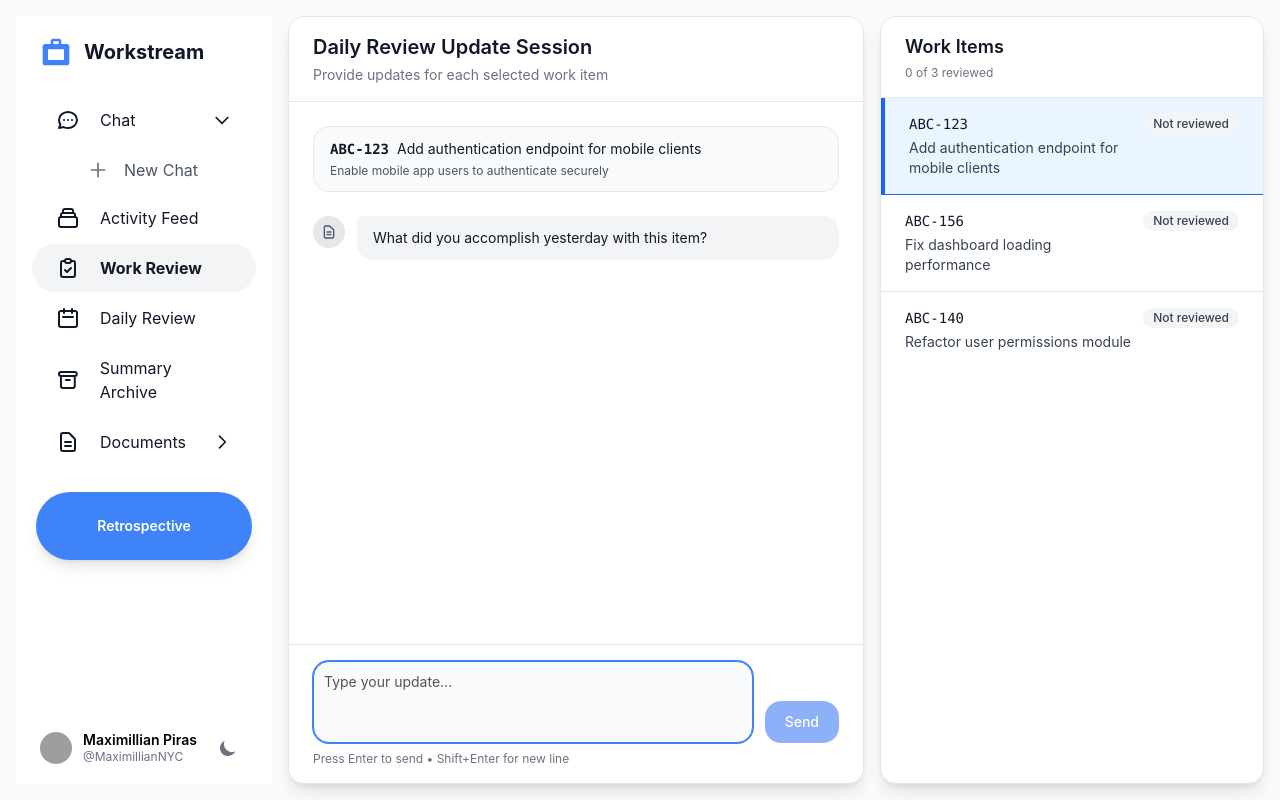
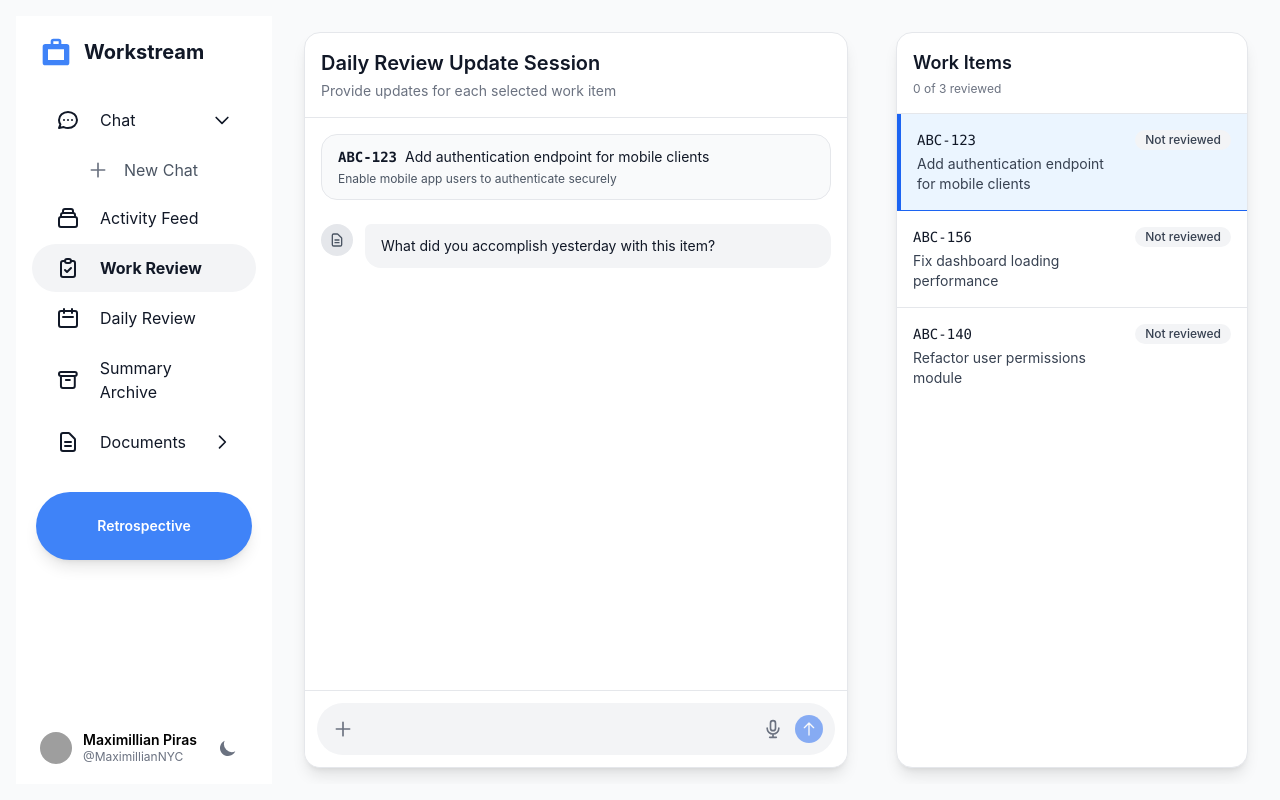
Before and after one commit to corbin1988/workstream-frontend-poc, a Next.js app: page /workreview in a window 1280 px wide. Built offline with nearby package versions, Linux system fonts and the light colour scheme; grey boxes are pictures that could not be loaded.

Commit message:
Clean up work review

```diff
--- a/src/pages/workreview.tsx
+++ b/src/pages/workreview.tsx
@@ -126,11 +126,11 @@ export default function WorkReview() {
           />
 
           {/* Main Content - Two Column Layout */}
-          <div className="flex-1 flex h-full gap-4">
+          <main className="flex-1 bg-gray-50 dark:bg-gray-900 h-full overflow-hidden flex gap-4 px-4 py-4">
             {/* Left Column - Prompt + Input */}
-            <div className="flex-1 bg-white dark:bg-gray-800 border border-gray-200 dark:border-gray-700 rounded-lg shadow-lg flex flex-col overflow-hidden">
+            <div className="flex-1 bg-white dark:bg-gray-800 border border-gray-200 dark:border-gray-700 rounded-lg shadow-lg flex flex-col overflow-hidden h-full">
               {/* Header */}
-              <div className="border-b border-gray-200 dark:border-gray-700 px-6 py-4">
+              <div className="border-b border-gray-200 dark:border-gray-700 p-4">
                 <h1 className="text-xl font-semibold text-gray-900 dark:text-white">
                   Daily Review Update Session
                 </h1>
@@ -140,7 +140,7 @@ export default function WorkReview() {
               </div>
 
               {/* Chat Area */}
-              <div className="flex-1 overflow-y-auto px-6 py-6">
+              <div className="flex-1 overflow-y-auto p-4">
                 {isComplete ? (
                   <div className="h-full flex flex-col items-center justify-center max-w-2xl mx-auto">
                     <div className="p-4 bg-green-100 dark:bg-green-900 rounded-full mb-6">
@@ -224,40 +224,55 @@ export default function WorkReview() {
 
               {/* Input Area */}
               {!isComplete && (
-                <div className="border-t border-gray-200 dark:border-gray-700 px-6 py-4 bg-white dark:bg-gray-800">
+                <div className="border-t border-gray-200 dark:border-gray-700 p-3 bg-white dark:bg-gray-800">
                   <div className="max-w-3xl mx-auto">
-                    <div className="flex gap-3 items-end">
-                      <div className="flex-1">
-                        <textarea
-                          ref={textareaRef}
-                          value={input}
-                          onChange={(e) => setInput(e.target.value)}
-                          onKeyDown={handleKeyDown}
-                          placeholder="Type your update..."
-                          rows={3}
-                          className="block w-full rounded-2xl border border-gray-300 bg-gray-50 p-2.5 text-sm text-gray-900 focus:border-blue-500 focus:ring-blue-500 dark:border-gray-600 dark:bg-gray-700 dark:text-white dark:placeholder-gray-400 dark:focus:border-blue-500 dark:focus:ring-blue-500 resize-none"
-                        />
-                      </div>
+                    <div className="flex gap-2 items-center bg-gray-100 dark:bg-gray-700 rounded-full px-3 py-2">
+                      <button
+                        type="button"
+                        className="flex-shrink-0 p-1 text-gray-500 dark:text-gray-400 hover:text-gray-700 dark:hover:text-gray-200"
+                      >
+                        <svg className="w-5 h-5" fill="none" stroke="currentColor" viewBox="0 0 24 24">
+                          <path strokeLinecap="round" strokeLinejoin="round" strokeWidth="2" d="M12 4v16m8-8H4" />
+                        </svg>
+                      </button>
+                      <input
+                        ref={textareaRef as any}
+                        type="text"
+                        value={input}
+                        onChange={(e) => setInput(e.target.value)}
+                        onKeyDown={handleKeyDown}
+                        placeholder=""
+                        className="flex-1 bg-transparent border-none text-sm text-gray-900 dark:text-white placeholder-gray-400 focus:outline-none focus:ring-0"
+                      />
+                      <button
+                        type="button"
+                        className="flex-shrink-0 p-1 text-gray-500 dark:text-gray-400 hover:text-gray-700 dark:hover:text-gray-200"
+                      >
+                        <svg className="w-5 h-5" fill="none" stroke="currentColor" viewBox="0 0 24 24">
+                          <path strokeLinecap="round" strokeLinejoin="round" strokeWidth="2" d="M19 11a7 7 0 01-7 7m0 0a7 7 0 01-7-7m7 7v4m0 0H8m4 0h4m-4-8a3 3 0 01-3-3V5a3 3 0 116 0v6a3 3 0 01-3 3z" />
+                        </svg>
+                      </button>
                       <button
                         type="button"
                         onClick={handleSend}
                         disabled={!input.trim()}
-                        className="px-5 py-2.5 text-sm font-medium text-white bg-blue-600 hover:bg-blue-700 rounded-lg disabled:opacity-50 disabled:cursor-not-allowed h-[42px]"
+                        className="flex-shrink-0 p-1.5 text-white bg-blue-600 hover:bg-blue-700 rounded-full disabled:opacity-50 disabled:cursor-not-allowed"
                       >
-                        Send
+                        <svg className="w-4 h-4" fill="none" stroke="currentColor" viewBox="0 0 24 24">
+                          <path strokeLinecap="round" strokeLinejoin="round" strokeWidth="2" d="M5 10l7-7m0 0l7 7m-7-7v18" />
+                        </svg>
                       </button>
                     </div>
-                    <p className="text-xs text-gray-500 dark:text-gray-400 mt-2">
-                      Press Enter to send • Shift+Enter for new line
-                    </p>
                   </div>
                 </div>
               )}
             </div>
+          </main>
 
-            {/* Right Column - Work Item Checklist */}
-            <div className="w-96 bg-white dark:bg-gray-800 border border-gray-200 dark:border-gray-700 rounded-lg shadow-lg flex flex-col overflow-hidden">
-              <div className="px-6 py-4 border-b border-gray-200 dark:border-gray-700">
+          {/* Right Sidebar - Work Item Checklist */}
+          <aside className="w-96 h-full overflow-y-auto bg-gray-50 dark:bg-gray-900 p-4">
+            <div className="bg-white dark:bg-gray-800 border border-gray-200 dark:border-gray-700 rounded-lg shadow-lg flex flex-col overflow-hidden h-full">
+              <div className="p-4 border-b border-gray-200 dark:border-gray-700">
                 <h2 className="text-lg font-semibold text-gray-900 dark:text-white">
                   Work Items
                 </h2>
@@ -276,7 +291,7 @@ export default function WorkReview() {
                     return (
                       <li
                         key={item.key}
-                        className={`px-6 py-4 transition-colors ${
+                        className={`p-4 transition-colors ${
                           isCurrent
                             ? 'bg-blue-50 dark:bg-blue-900/30 border-l-4 border-blue-600'
                             : 'bg-white dark:bg-gray-800 hover:bg-gray-50 dark:hover:bg-gray-750'
@@ -309,7 +324,7 @@ export default function WorkReview() {
                 </ul>
               </div>
             </div>
-          </div>
+          </aside>
         </div>
       </div>
     </>
```
